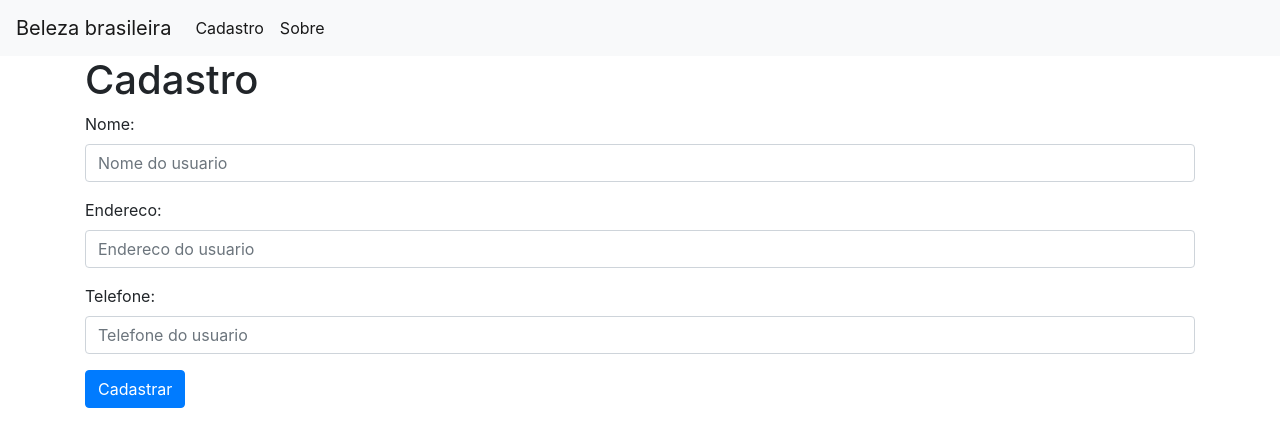
After one commit to rafaelnmcosta/beleza-brasileira, a Flask app: page /cadastro in a window 1280 px wide. The commit adds this page. Shown: the top 447 px of the page. Run offline with Flask 2, Linux system fonts and the light colour scheme; some libraries are stand-ins or nearby versions.

Commit message:
Banco de dados e conexão implementada; protótipos de telas adicionados

```diff
--- a/app.py
+++ b/app.py
@@ -1,12 +1,116 @@
-from flask import Flask, render_template
-
-app = Flask(__name__)
+import sqlite3
+from flask import Flask, render_template, request, url_for, flash, redirect
+from werkzeug.exceptions import abort
 
 
+# Função que abre a conexão com o banco de dados
+def get_db_connection():
+    conn = sqlite3.connect('database.db')
+    conn.row_factory = sqlite3.Row
+    return conn
+
+
+# Função que encontra um usuário de acordo com sua id no banco de dados
+def get_user(user_id):
+    conn = get_db_connection()
+    user = conn.execute('SELECT * FROM users WHERE id = ?', (user_id,)).fetchone()
+    conn.close()
+    if user is None:
+        abort(404)
+    return user
+
+
+# Inicia a variavel app que conterá o site
+app = Flask(__name__)
+app.config['SECRET_KEY'] = 'UmaStringMuitoGrande'
+
+
+# Render da tela inicial do programa, carrega todos os usuários do banco de dados
 @app.route('/')
 def index():
-    return render_template('index.html')
+    conn = get_db_connection()
+    users = conn.execute('SELECT * FROM users').fetchall()
+    conn.close()
+    return render_template('index.html', users=users)
 
 
+# Retorna a página pessoal de cada usuário, endereçada com sua respectiva id
+@app.route('/<int:user_id>')
+def user(user_id):
+    user = get_user(user_id)
+    return render_template('user.html', user=user)
+
+
+# Função pra exibir nossas carinhas ou qualquer coisa assim, retorna a página "sobre"
+@app.route('/sobre')
+def sobre():
+    return render_template('sobre.html')
+
+
+# Função que retorna a página de cadastro
+@app.route('/cadastro', methods=('GET', 'POST'))
+def cadastro():
+    if request.method == 'POST':
+        nome = request.form['nome']
+        endereco = request.form['endereco']
+        telefone = request.form['telefone']
+
+        if nome and endereco and telefone:
+            conn = get_db_connection()
+            conn.execute('INSERT INTO users'
+                         '(nome, endereco, telefone)'
+                         'VALUES (?, ?, ?)',
+                         (nome, endereco, telefone)
+                         )
+            conn.commit()
+            conn.close()
+            return redirect(url_for('index'))
+
+        else:
+            flash('É preciso preencher todos os campos!')
+            return render_template('cadastro.html')
+
+    else:
+        return render_template('cadastro.html')
+
+
+# Função que retorna a página de edição do cadastro de um usuário
+@app.route('/<int:id>/edicao', methods=('GET', 'POST'))
+def edicao(id):
+    user = get_user(id)
+    if request.method == 'POST':
+        nome = request.form['nome']
+        endereco = request.form['endereco']
+        telefone = request.form['telefone']
+
+        if nome and endereco and telefone:
+            conn = get_db_connection()
+            conn.execute('UPDATE users SET nome = ?, endereco = ?, telefone = ?'
+                         ' WHERE id = ?',
+                         (nome, endereco, telefone, id)
+                         )
+            conn.commit()
+            conn.close()
+            return redirect(url_for('index'))
+        else:
+            flash('É preciso preencher todos os campos!')
+            return render_template('edicao.html', user=user)
+
+    return render_template('edicao.html', user=user)
+
+
+# Função que exclui um usuário do banco de dados
+@app.route('/<int:id>/delete', methods=('POST',))
+def delete(id):
+    user = get_user(id)
+    conn = get_db_connection()
+    conn.execute('DELETE FROM users WHERE id = ?', (id,))
+    conn.commit()
+    conn.close()
+    flash('"{}" foi excluído com sucesso!'.format(user['nome']))
+    return redirect(url_for('index'))
+
+
+# Run do programa para iniciar o servidor Flask
 if __name__ == '__main__':
     app.run()
--- /dev/null
+++ b/schema.sql
@@ -0,0 +1,8 @@
+DROP TABLE IF EXISTS usuarios;
+
+CREATE TABLE users (
+    id INTEGER PRIMARY KEY AUTOINCREMENT,
+    nome TEXT NOT NULL,
+    endereco TEXT NOT NULL,
+    telefone TEXT NOT NULL
+);
--- a/templates/base.html
+++ b/templates/base.html
@@ -19,15 +19,19 @@
         <div class="collapse navbar-collapse" id="navbarNav">
             <ul class="navbar-nav">
                 <li class="nav-item active">
-                    <a class="nav-link" href="pag1">Página 1</a>
+                    <a class="nav-link" href={{url_for('cadastro')}}>Cadastro</a>
                 </li>
                 <li class="nav-item active">
-                    <a class="nav-link" href="pag2">Página 2</a>
+                    <a class="nav-link" href={{url_for('sobre')}}>Sobre</a>
                 </li>
             </ul>
         </div>
     </nav>
+
     <div class="container">
+        {% for message in get_flashed_messages() %}
+            <div class="alert alert-danger">{{ message }}</div>
+        {% endfor %}
         {% block content %} {% endblock %}
     </div>
 
--- /dev/null
+++ b/templates/cadastro.html
@@ -0,0 +1,32 @@
+{% extends 'base.html' %}
+
+{% block content %}
+<h1>{% block title %} Cadastro {% endblock %}</h1>
+
+<form method="post">
+    <div class="form-group">
+        <label for="nome">Nome:</label>
+        <input type="text" name="nome"
+               placeholder="Nome do usuario" class="form-control"
+               value="{{ request.form['nome'] }}"/>
+    </div>
+
+    <div class="form-group">
+        <label for="endereco">Endereco:</label>
+        <input type="text" name="endereco"
+               placeholder="Endereco do usuario" class="form-control"
+               value="{{ request.form['endereco'] }}"/>
+    </div>
+
+    <div class="form-group">
+        <label for="telefone">Telefone:</label>
+        <input type="text" name="telefone"
+               placeholder="Telefone do usuario" class="form-control"
+               value="{{ request.form['telefone'] }}"/>
+    </div>
+
+    <div class="form-group">
+        <button type="submit" class="btn btn-primary">Cadastrar</button>
+    </div>
+</form>
+{% endblock %}
```
Also changed, not shown: init_db.py (added, +19 -0 lines), templates/edicao.html (added, +38 -0 lines), templates/index.html (+10 -1 lines), templates/sobre.html (added, +7 -0 lines), templates/user.html (added, +10 -0 lines), 1 other file.
